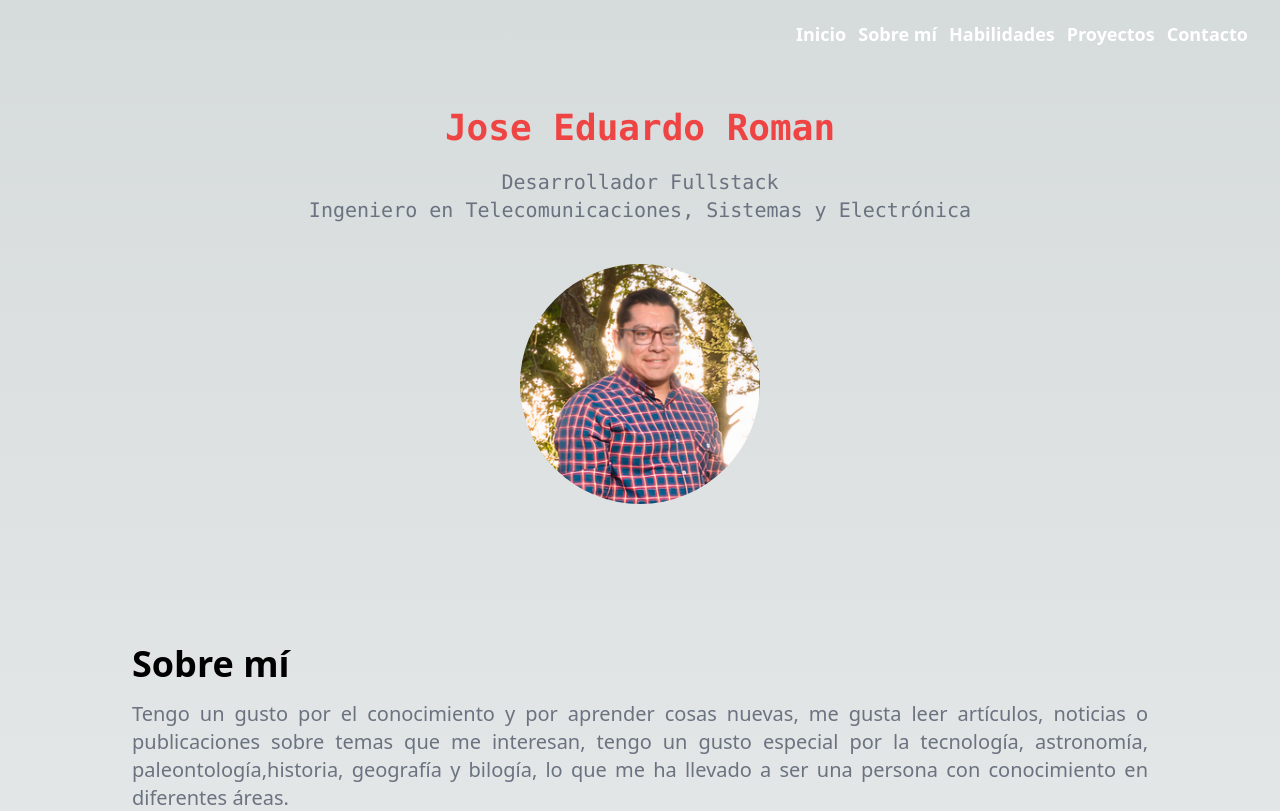
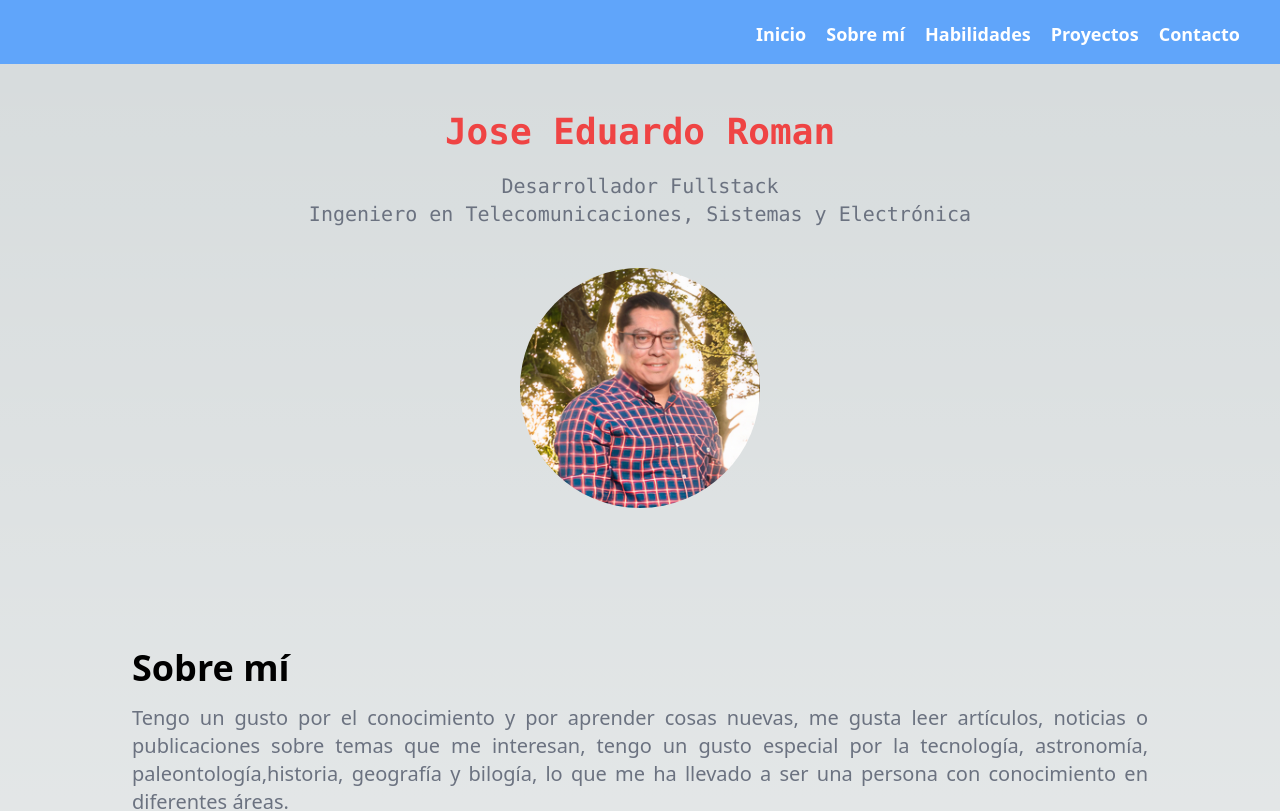
Before and after one commit to jeromanp/my-portfolio, a Next.js app: page / in a window 1280 px wide. Shown: the top 811 px of the page. Built offline with nearby package versions, Linux system fonts and the light colour scheme.

Commit message:
styles Nav

```diff
--- a/src/components/NavBar.jsx
+++ b/src/components/NavBar.jsx
@@ -1,13 +1,13 @@
 export default function NavBar() {
-    return (
-      <nav className="pb-3 flex justify-end pr-5 pt-5">
-        <ul className="flex text-white text-lg font-semibold">
-          <li className="mr-3">Inicio</li>
-          <li className="mr-3">Sobre mí</li>
-          <li className="mr-3">Habilidades</li>
-          <li className="mr-3">Proyectos</li>
-          <li className="mr-3">Contacto</li>
-        </ul>
-      </nav>
-    );
-  }
+  return (
+    <nav className="pb-4 flex justify-end pr-5 pt-5 bg-blue-400 flex">
+      <ul className="flex text-white text-lg font-semibold self-center">
+        <li className="mr-5 hover:text-gray-900">Inicio</li>
+        <li className="mr-5 hover:text-gray-900">Sobre mí</li>
+        <li className="mr-5 hover:text-gray-900">Habilidades</li>
+        <li className="mr-5 hover:text-gray-900">Proyectos</li>
+        <li className="mr-5 hover:text-gray-900">Contacto</li>
+      </ul>
+    </nav>
+  );
+}
```
